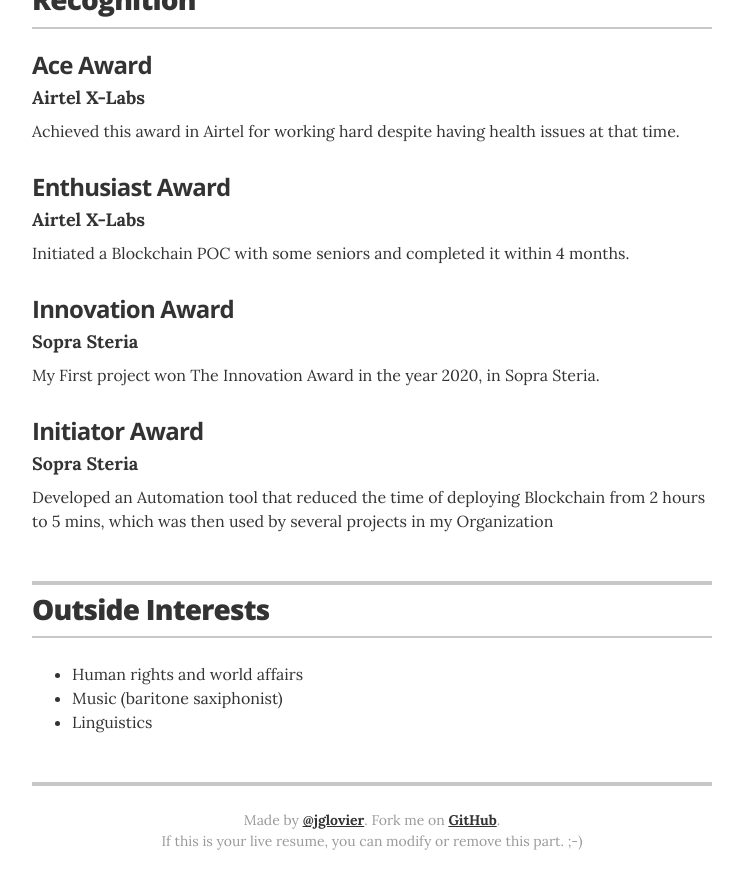
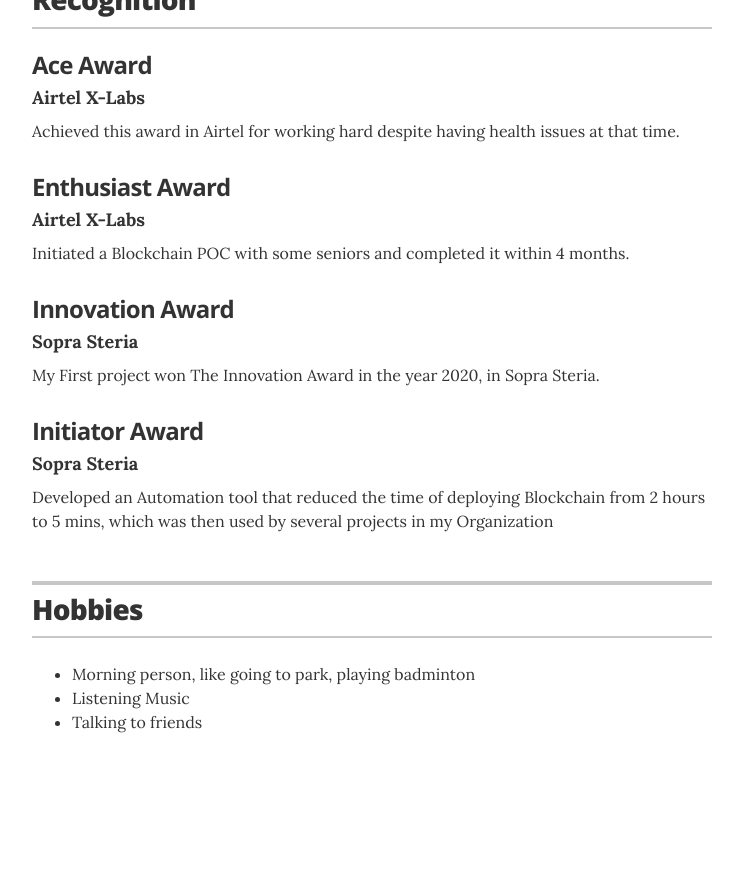
Before and after one commit to sjain-hub/resume, a Jekyll site: the page built from index.html, in a window 1280 px wide and 900 px high, scrolled down 2759 px. Shown: the top 889 px of the window, without its empty margins (268-1011 px from the left). Built offline with Jekyll 4.4.1, drawn with Linux system fonts in a browser that asks for light colours; after the commit the page ends 3541 px from its top, so only the background shows below that.

Commit message:
hobbies done

```diff
--- a/_data/interests.yml
+++ b/_data/interests.yml
@@ -1,4 +1,4 @@
 # Interests
-- description: Human rights and world affairs
-- description: Music (baritone saxiphonist)
-- description: Linguistics
+- description: Morning person, like going to park, playing badminton
+- description: Listening Music
+- description: Talking to friends
--- a/_layouts/resume.html
+++ b/_layouts/resume.html
@@ -214,7 +214,7 @@
       <!-- begin Interests -->
       <section class="content-section">
         <header class="section-header">
-          <h2>Outside Interests</h2>
+          <h2>Hobbies</h2>
         </header>
 
         <div class="resume-item">
@@ -256,7 +256,7 @@
       <!-- end Print Social Links -->
       {% endif %}
 
-      <footer class="page-footer">
+      <!-- <footer class="page-footer">
         <p class="footer-line">
           Made by <a href="http://twitter.com/jglovier">@jglovier</a>. Fork me
           on <a href="https://github.com/jglovier/resume-template">GitHub</a>.
@@ -264,7 +264,7 @@
         <p class="footer-line">
           If this is your live resume, you can modify or remove this part. ;-)
         </p>
-      </footer>
+      </footer> -->
     </div>
   </body>
 </html>
```
